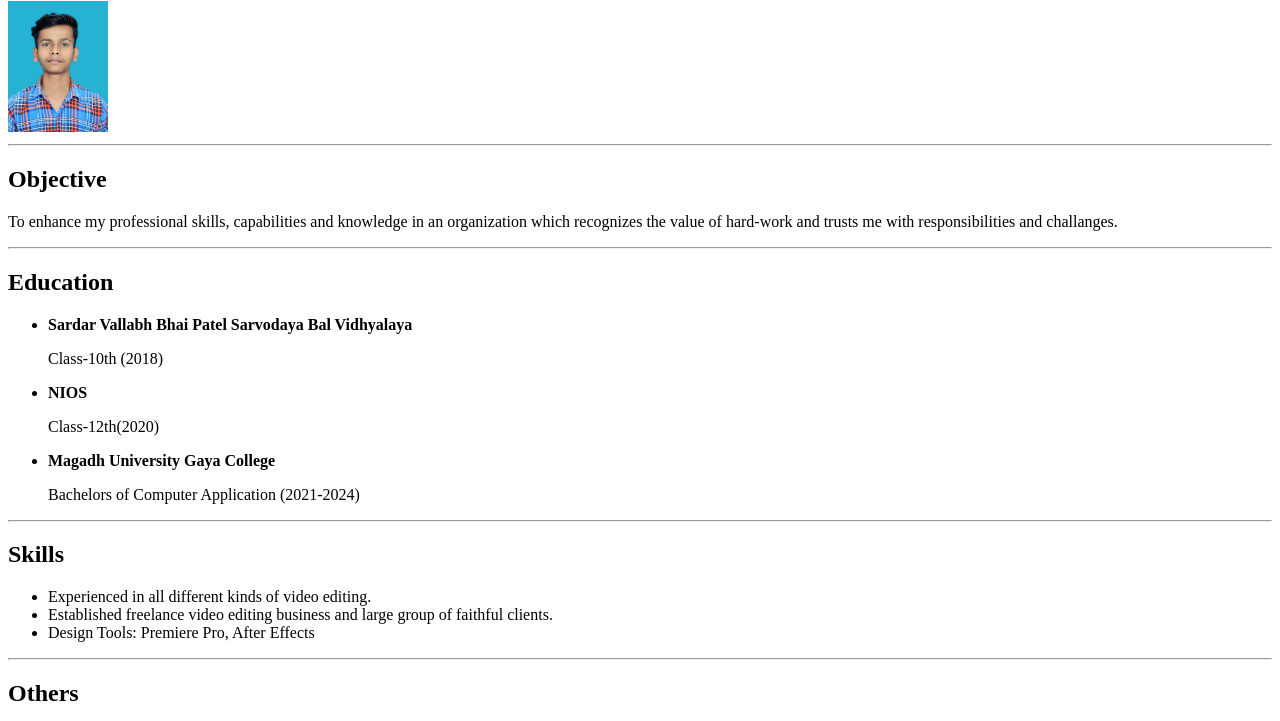
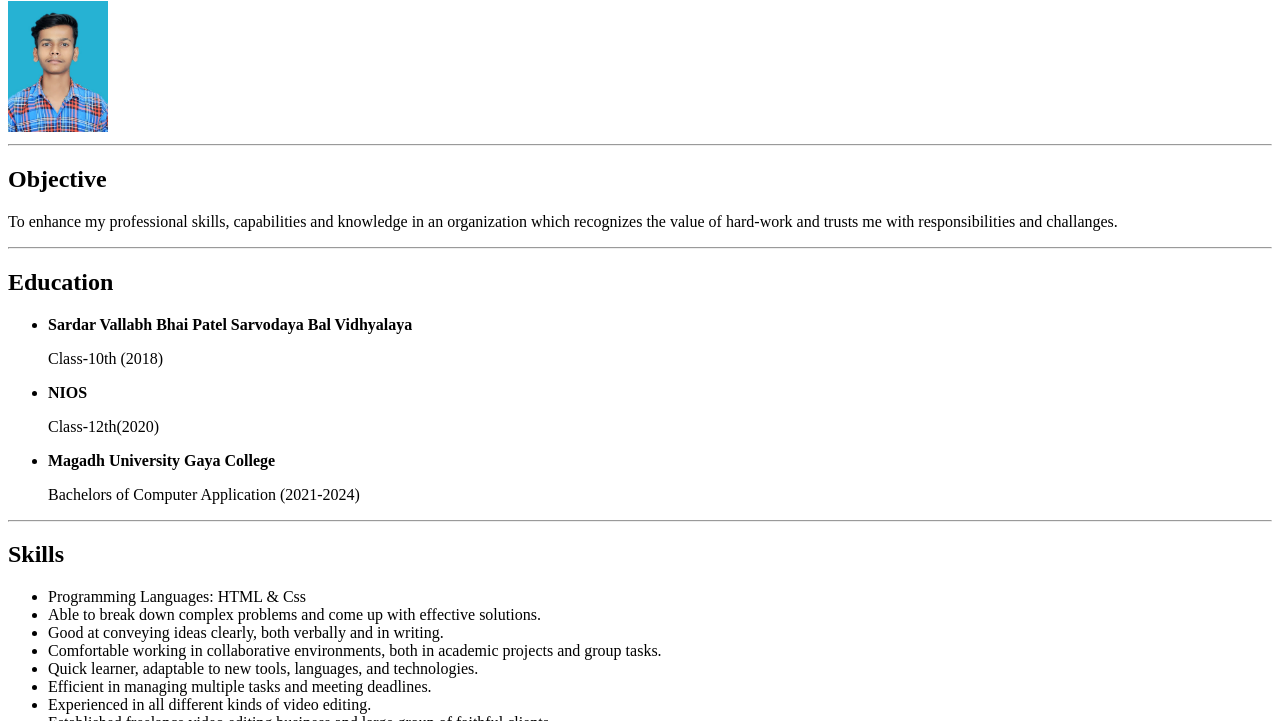
Before and after one commit to Saxena54321/html-resume, a plain HTML site: page index.html in a window 1280 px wide. Shown: the part 79-800 px from the top of the page. Drawn offline with Linux system fonts and the light colour scheme.

Commit message:
Update index.html

```diff
--- a/index.html
+++ b/index.html
@@ -23,6 +23,12 @@
         <hr />
         <h2>Skills</h2>
         <ul>
+            <li>Programming Languages: HTML & Css</li>
+            <li>Able to break down complex problems and come up with effective solutions.</li>
+            <li>Good at conveying ideas clearly, both verbally and in writing.</li>
+            <li>Comfortable working in collaborative environments, both in academic projects and group tasks.</li>
+            <li>Quick learner, adaptable to new tools, languages, and technologies.</li>
+            <li>Efficient in managing multiple tasks and meeting deadlines.</li>
             <li>Experienced in all different kinds of video editing.</li>
             <li>Established freelance video editing business and large group of faithful clients.</li>
             <li>Design Tools: Premiere Pro, After Effects</li>
```
